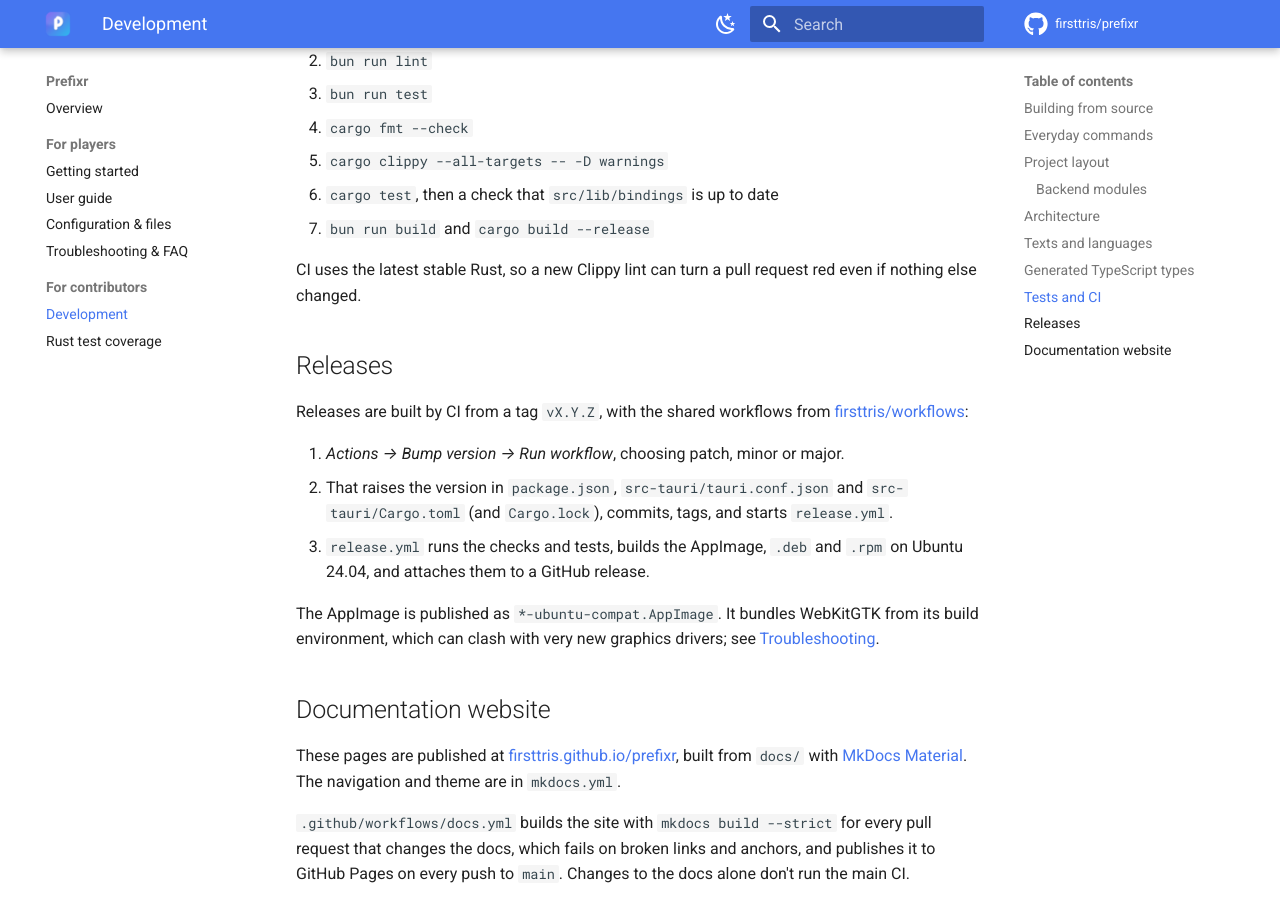
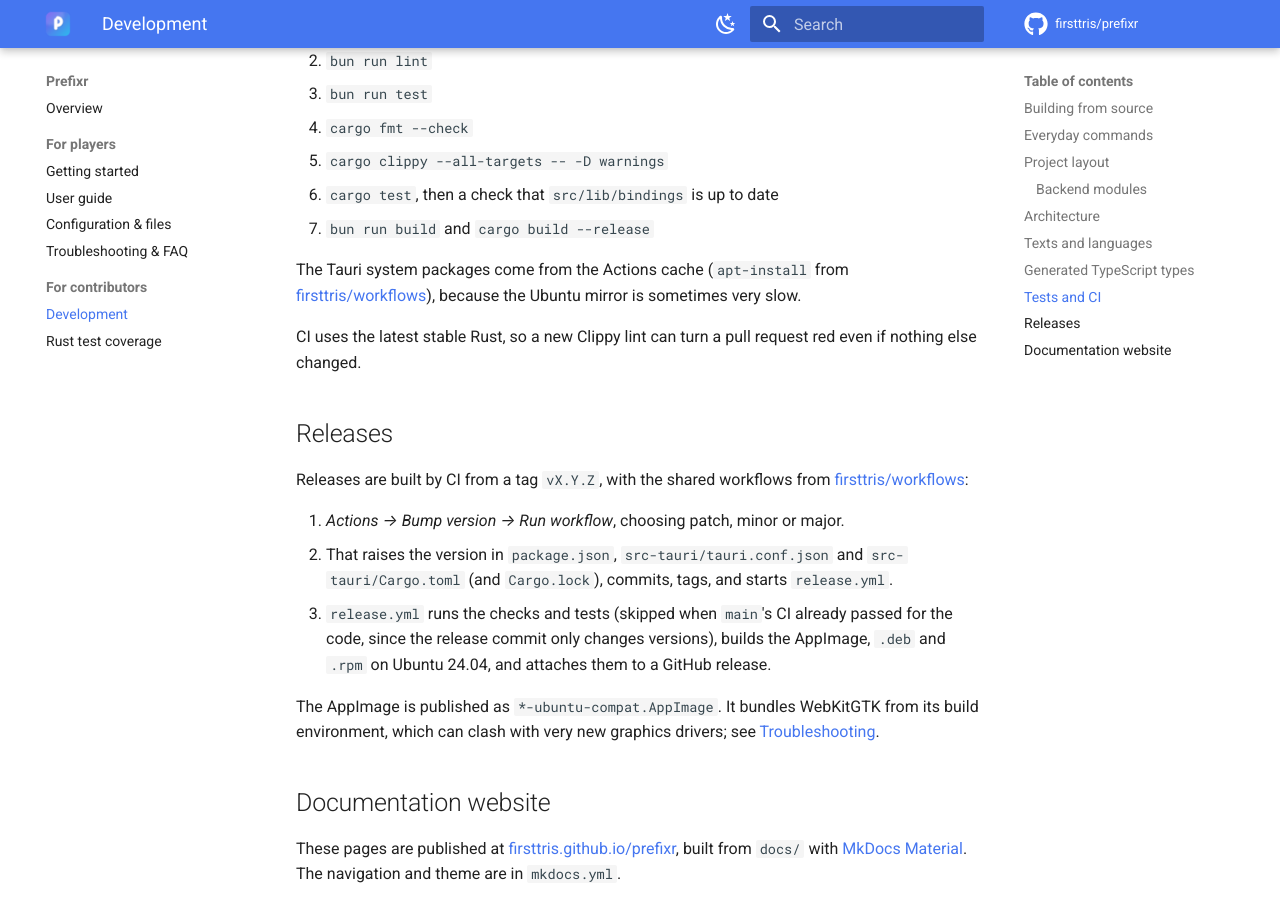
Before and after one commit to firsttris/prefixr, an MkDocs documentation site: the page built from docs/development.md, in a window 1280 px wide and 900 px high, scrolled down 5356 px. Built offline with MkDocs 1.6.1 and Material for MkDocs 9.7.7, drawn with Linux system fonts in a browser that asks for light colours; comment, search, counter and statistics services are not loaded.

Commit message:
CI: cache the Tauri apt packages, skip the release's tests when main tested them (#10)
The Ubuntu mirror is sometimes very slow: one CI run took 15.6 minutes instead of ~5.4 because
"Install Linux system dependencies for Tauri" alone took 720 s. apt-install from
firsttris/workflows keeps the packages in the Actions cache, in the CI and in the release.

The release built the bundles only after running the checks and tests again (Rust tests 93 s),
although main's CI had already run them for the same code: a release commit from bump.yml only
changes versions. tested-on-main detects that, and the release then skips those steps.


Claude-Session: https://claude.ai/code/session_0175jonGKuZthWB6TxfKE9Pr

Co-authored-by: Claude <noreply@anthropic.com>

```diff
--- a/docs/development.md
+++ b/docs/development.md
@@ -202,6 +202,10 @@ CI (`.github/workflows/ci.yml`) runs on every pull request to `main` that isn't
 6. `cargo test`, then a check that `src/lib/bindings` is up to date
 7. `bun run build` and `cargo build --release`
 
+The Tauri system packages come from the Actions cache (`apt-install` from
+[firsttris/workflows](https://github.com/firsttris/workflows)), because the Ubuntu mirror is
+sometimes very slow.
+
 CI uses the latest stable Rust, so a new Clippy lint can turn a pull request red even if nothing
 else changed.
 
@@ -213,8 +217,9 @@ Releases are built by CI from a tag `vX.Y.Z`, with the shared workflows from
 1. *Actions → Bump version → Run workflow*, choosing patch, minor or major.
 2. That raises the version in `package.json`, `src-tauri/tauri.conf.json` and
    `src-tauri/Cargo.toml` (and `Cargo.lock`), commits, tags, and starts `release.yml`.
-3. `release.yml` runs the checks and tests, builds the AppImage, `.deb` and `.rpm` on Ubuntu 24.04,
-   and attaches them to a GitHub release.
+3. `release.yml` runs the checks and tests (skipped when `main`'s CI already passed for the code,
+   since the release commit only changes versions), builds the AppImage, `.deb` and `.rpm` on
+   Ubuntu 24.04, and attaches them to a GitHub release.
 
 The AppImage is published as `*-ubuntu-compat.AppImage`. It bundles WebKitGTK from its build
 environment, which can clash with very new graphics drivers; see
```
Also changed, not shown: 2 other files.
